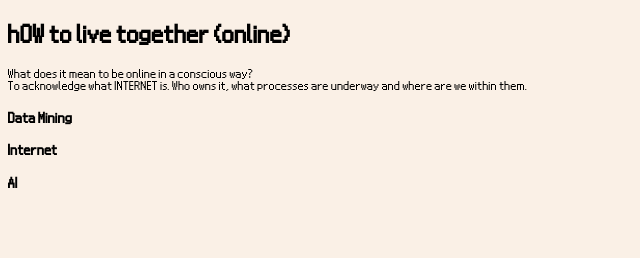
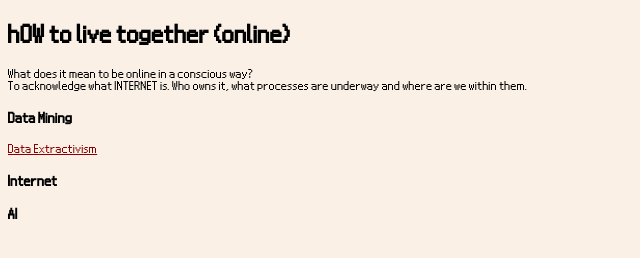
Before and after one commit to tesseratto47/tesseratto47.github.io, a plain HTML site: page index.html in a window 1280 px wide. Shown: the whole page, without its empty margins (0-640 px from the left). Drawn offline with Linux system fonts and the light colour scheme.

Commit message:
Update index.html

```diff
--- a/index.html
+++ b/index.html
@@ -26,6 +26,9 @@
         <h3>
             Data Mining
         </h3>
+            <p><a href="https://imaginacionmaquinica.cl/wp-content/uploads/2021/09/Data-Extractivism.pdf">
+                Data Extractivism
+            </a></p>
         <h3>
             Internet
         </h3>
```
Lines whose indentation alone changed are shown as unchanged.
